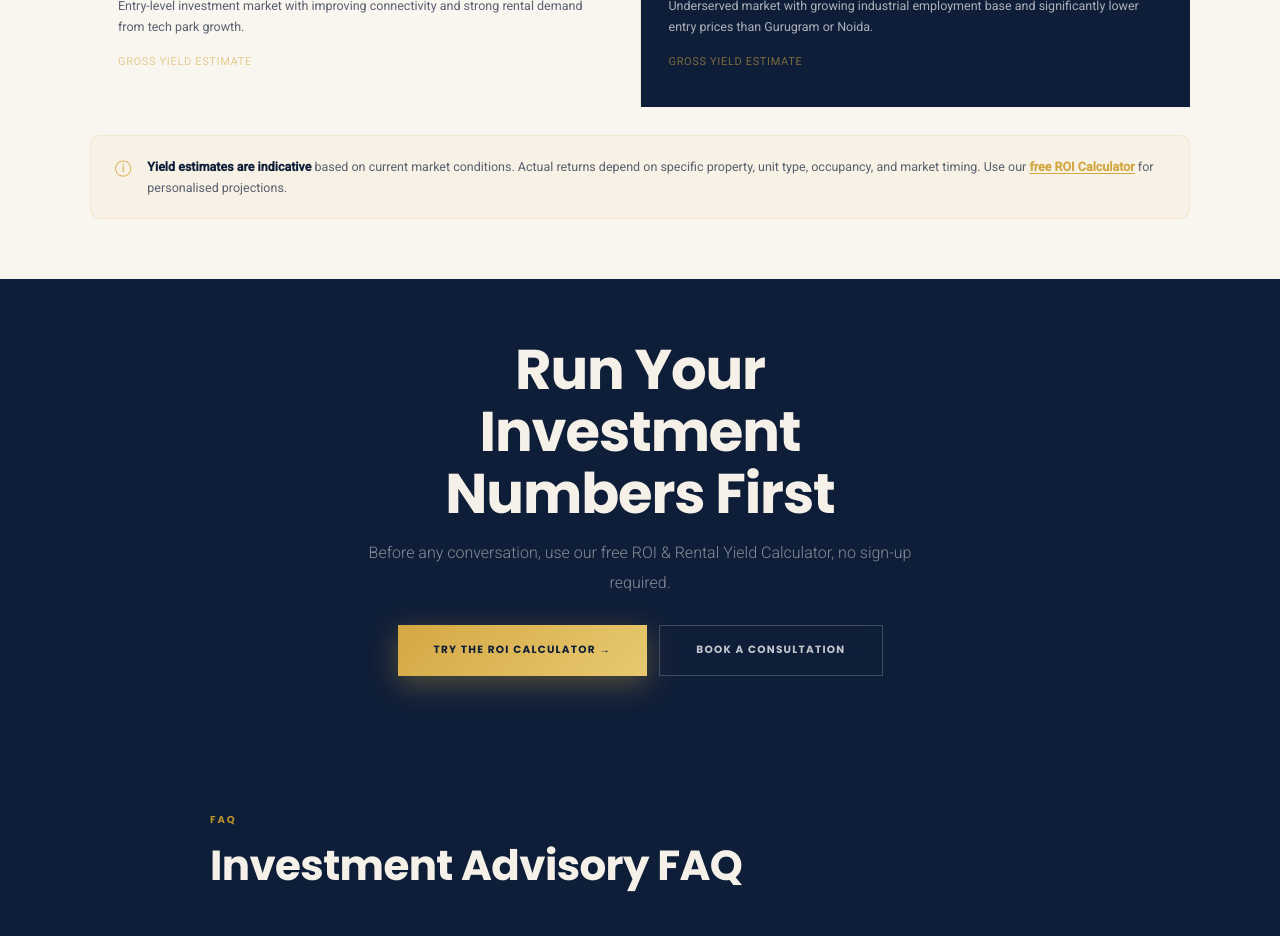
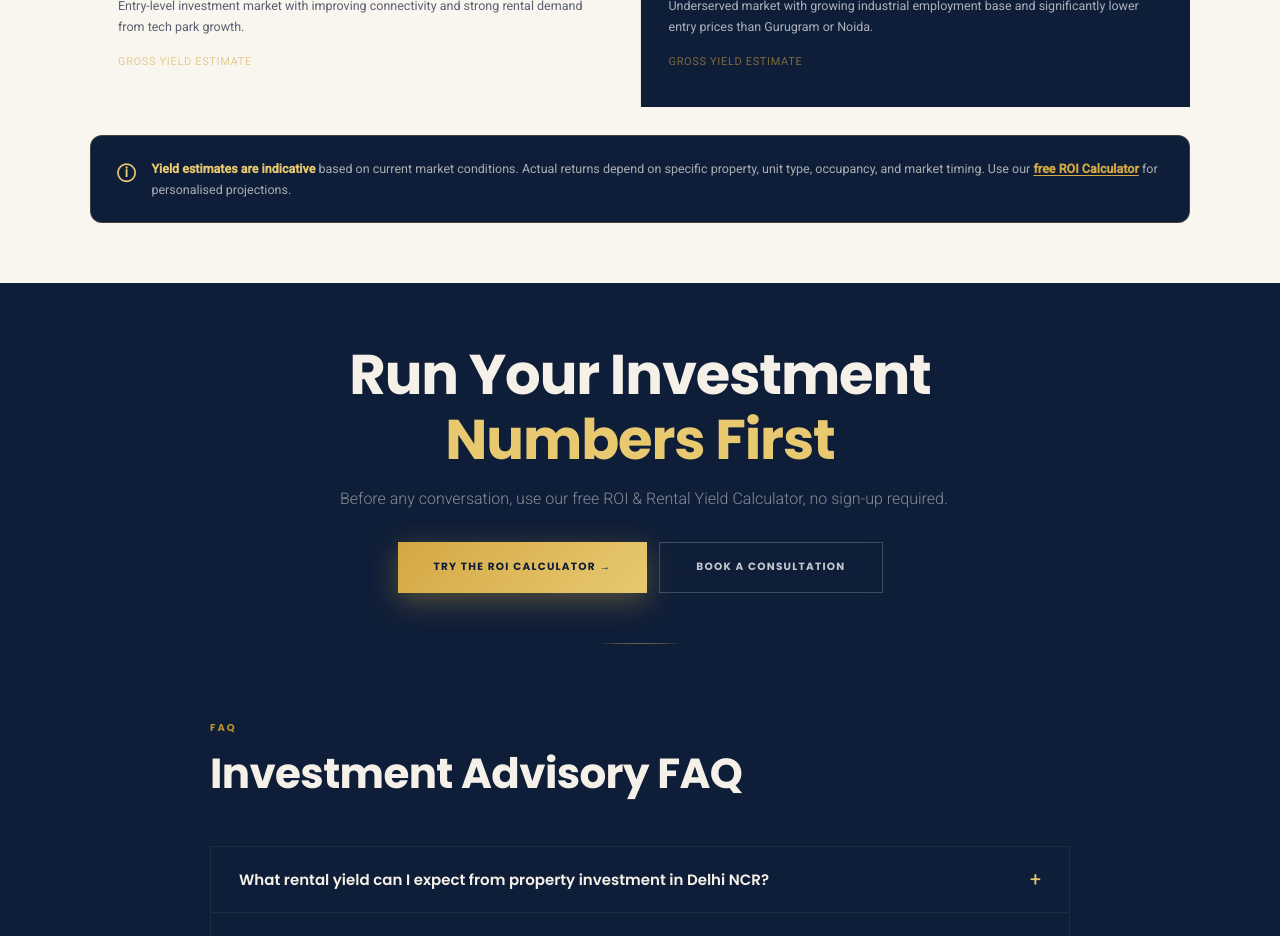
Before and after one commit to mohit1661-ai/Vedhara-Group-Supabase, a Next.js app: page /investment-advisory in a window 1280 px wide. Shown: the part 2100-3036 px from the top of the page. Built offline with nearby package versions, Linux system fonts and the light colour scheme.

Commit message:
Fix disclaimer box navy/gold, split CTA heading, add separator before FAQ

```diff
--- a/app/globals.css
+++ b/app/globals.css
@@ -296,6 +296,11 @@ img,video{max-width:100%;height:auto;}
   section .btn.btn-outline{display:flex;width:100%;justify-content:center;box-sizing:border-box;}
 }
 
+/* CTA sub-text: stay on one line on desktop */
+@media(min-width:1024px){
+  .cta-sub-text{white-space:nowrap;}
+}
+
 /* Property listing grids */
 .prop-grid{display:grid;grid-template-columns:repeat(3,1fr);gap:24px;}
 @media(max-width:1024px){.prop-grid{grid-template-columns:repeat(2,1fr)!important;}}
--- a/app/investment-advisory/page.tsx
+++ b/app/investment-advisory/page.tsx
@@ -102,20 +102,24 @@ export default function InvestmentAdvisoryPage() {
               </ScrollReveal>
             ))}
           </div>
-          <div style={{ display:"flex",alignItems:"flex-start",gap:16,marginTop:28,padding:"20px 24px",background:"rgba(212,168,67,0.05)",border:"1px solid rgba(212,168,67,0.15)",borderRadius:10 }}>
-            <span style={{ fontFamily:"var(--t-head)",fontSize:16,flexShrink:0,color:"var(--gold)",lineHeight:1.4 }}>ⓘ</span>
-            <p className="body-sm" style={{ color:"var(--slate)",margin:0,lineHeight:1.7 }}>
-              <strong style={{ color:"var(--navy)" }}>Yield estimates are indicative</strong> based on current market conditions. Actual returns depend on specific property, unit type, occupancy, and market timing. Use our <Link href="/calculators" style={{ color:"var(--gold)",fontWeight:600,textDecoration:"underline",textUnderlineOffset:2 }}>free ROI Calculator</Link> for personalised projections.
+          <div style={{ display:"flex",alignItems:"flex-start",gap:16,marginTop:28,padding:"22px 26px",background:"var(--navy)",border:"1px solid rgba(212,168,67,0.25)",borderRadius:12 }}>
+            <span style={{ fontFamily:"var(--t-head)",fontSize:18,flexShrink:0,color:"var(--gold-lt)",lineHeight:1.4,fontWeight:600 }}>ⓘ</span>
+            <p className="body-sm" style={{ color:"rgba(252,250,244,0.65)",margin:0,lineHeight:1.7 }}>
+              <strong style={{ color:"var(--gold-lt)" }}>Yield estimates are indicative</strong> based on current market conditions. Actual returns depend on specific property, unit type, occupancy, and market timing. Use our <Link href="/calculators" style={{ color:"var(--gold)",fontWeight:700,textDecoration:"underline",textUnderlineOffset:2 }}>free ROI Calculator</Link> for personalised projections.
             </p>
           </div>
         </div>
       </section>
 
       {/* CTA */}
-      <section style={{ background:"var(--navy)",padding:"60px 32px",textAlign:"center" }}>
-        <div style={{ maxWidth:560,margin:"0 auto" }}>
-          <h2 className="heading-xl" style={{ color:"var(--light)",marginBottom:14,lineHeight:1.1 }}>Run Your Investment Numbers First</h2>
-          <p className="body-lg" style={{ color:"rgba(252,250,244,0.5)",marginBottom:28 }}>Before any conversation, use our free ROI & Rental Yield Calculator, no sign-up required.</p>
+      <section style={{ background:"var(--navy)",padding:"60px 32px 50px",textAlign:"center" }}>
+        <div style={{ maxWidth:600,margin:"0 auto" }}>
+          <h2 className="heading-xl" style={{ color:"var(--light)",marginBottom:12,lineHeight:1.15 }}>
+            Run Your Investment<br /><span style={{ color:"var(--gold-lt)" }}>Numbers First</span>
+          </h2>
+          <p className="body-lg cta-sub-text" style={{ color:"rgba(252,250,244,0.5)",marginBottom:28 }}>
+            Before any conversation, use our free ROI &amp; Rental Yield Calculator, no sign-up required.
+          </p>
           <div style={{ display:"flex",gap:12,justifyContent:"center",flexWrap:"wrap" }}>
             <Link href="/calculators" className="btn btn-primary">Try the ROI Calculator →</Link>
             <Link href="/contact" className="btn btn-outline">Book a Consultation</Link>
@@ -123,6 +127,11 @@ export default function InvestmentAdvisoryPage() {
         </div>
       </section>
 
+      {/* Separator */}
+      <div style={{ background:"var(--navy)",display:"flex",justifyContent:"center",padding:"0 32px" }}>
+        <div style={{ width:80,height:1.5,background:"linear-gradient(90deg,transparent,var(--gold),var(--gold-lt),var(--gold),transparent)",opacity:0.4 }} />
+      </div>
+
       <FAQSection faqs={faqs} title="Investment Advisory FAQ" />
     </>
   );
```
